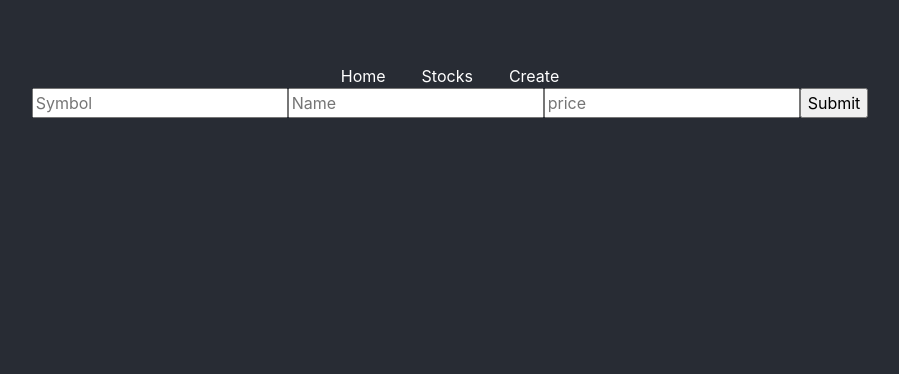
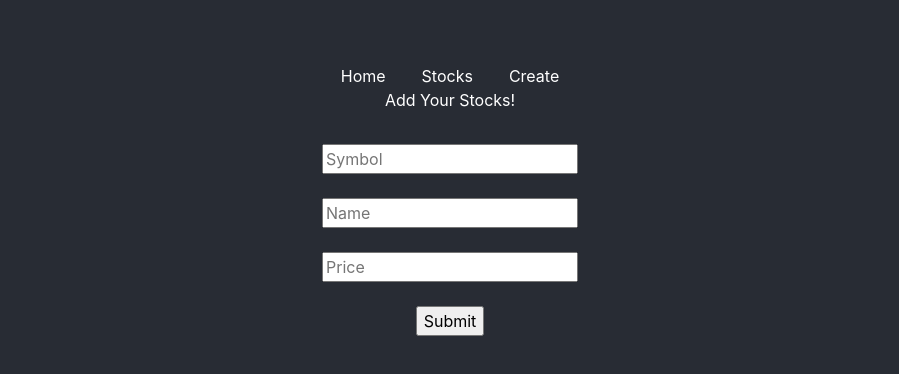
Before and after one commit to ianbumatay/stocks_picker_frontend, a React (Create React App) app: page /stocks/new in a window 1280 px wide. Shown: the top 374 px of the page, without its empty margins (190-1089 px from the left). Built offline with nearby package versions, Linux system fonts and the light colour scheme; no server answers.

Commit message:
set up froms input

```diff
--- a/src/Components/StocksForm.js
+++ b/src/Components/StocksForm.js
@@ -2,6 +2,8 @@
 import {connect} from 'react-redux'
 import {addStocks} from '../Actions/addStocks'
 import React, {Component} from 'react'
+import 'bootstrap/dist/css/bootstrap.min.css'
+import { Container,Col} from 'react-bootstrap'
 
 class StocksForm extends Component {
 
@@ -24,14 +26,19 @@ class StocksForm extends Component {
 
     render(){
         return(
-            <div>
+            <Container>
+                <label>Add Your Stocks!</label>
                 <form onSubmit={this.handleSubmit}>
-                    <input type="text" placeholder="Symbol" name="symbol" value={this.state.symbol} onChange={this.handleChange}/>
-                    <input type="text" placeholder="Name" name="name" value={this.state.name} onChange={this.handleChange}/>
-                    <input type="text" placeholder="price" name="price" value={this.state.price} onChange={this.handleChange}/>
-                    <input type="submit"/>
+                <label></label>
+                <Col><input type="text" placeholder="Symbol" name="symbol" value={this.state.symbol} onChange={this.handleChange}/></Col>
+                <label></label>
+                <Col><input type="text" placeholder="Name" name="name" value={this.state.name} onChange={this.handleChange}/> </Col>
+                <label></label>
+                <Col><input type="text" placeholder="Price" name="price" value={this.state.price} onChange={this.handleChange}/></Col>
+                 <label></label>
+                <Col><input type="submit"/></Col>
                 </form>
-            </div>
+            </Container>
         )
     }
 
```
